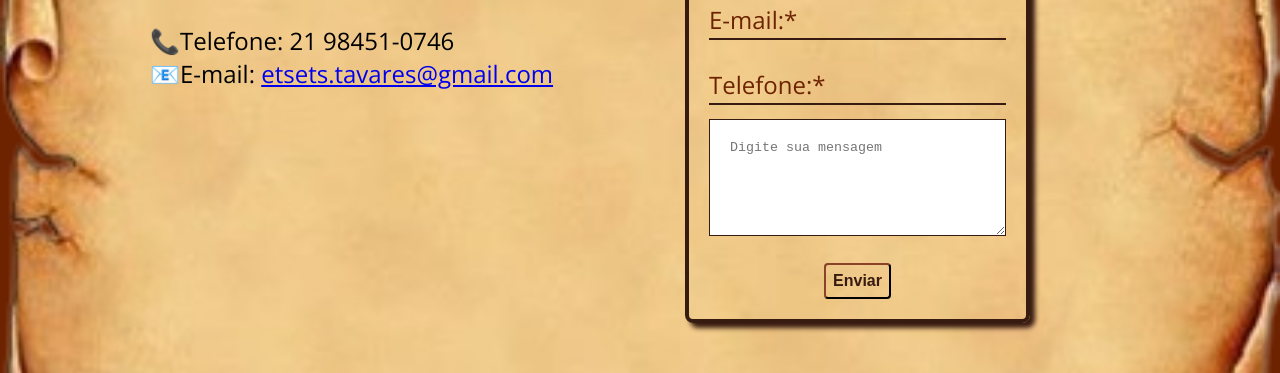
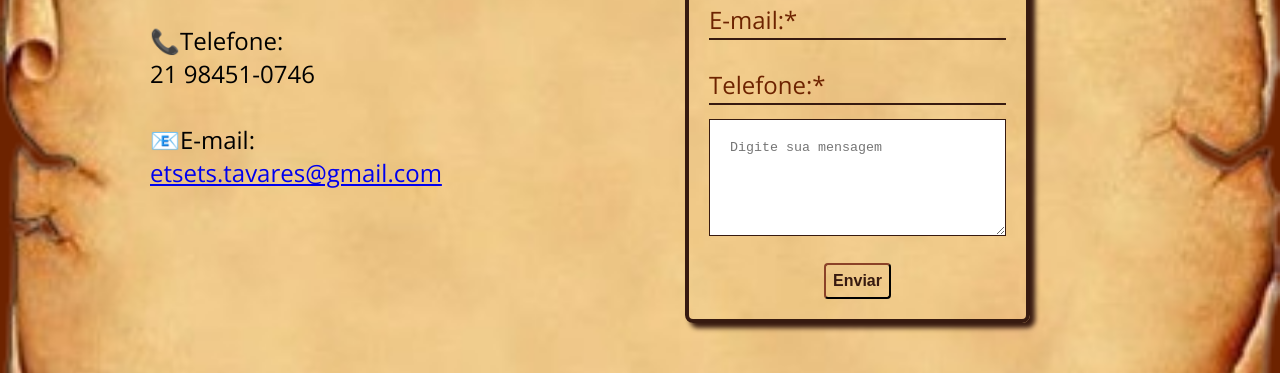
Before and after one commit to etsets2023/elainedeveloper, a plain HTML site: page index.html in a window 1280 px wide. Shown: the part 3750-4123 px from the top of the page. Drawn offline with nearby package versions, Linux system fonts and the light colour scheme; a web font is replaced by a local one.

Commit message:
tamanhos

```diff
--- a/css/styles.css
+++ b/css/styles.css
@@ -467,7 +467,7 @@ h4{
     }
 
     #js img{
-        width: 35px;
+        width: 30px;
     }
 
     .container{
--- a/index.html
+++ b/index.html
@@ -124,8 +124,8 @@
                     <a href="https://wa.me/5521984510746?text=Ol%C3%A1%2C+desejo+informa%C3%A7%C3%A3o+sobre+seu+trabalho+de+desenvolvimento+de+sites." target="_blank"><img style="width: 110px; margin-top: 8px; margin-left: -30px;" src="./assets/whatsapp-logo-sem-fundo.png" alt=""></a>
                 </div>
                 <div class="redes2">
-                    <p>📞Telefone: 21 98451-0746</p>
-                    <p>📧E-mail: <a href="mailto:ela.tavares2020@gmail.com" target="_blank">etsets.tavares@gmail.com</a></p>
+                    <p>📞Telefone: <br>21 98451-0746</p>   <br>
+                    <p>📧E-mail: <br><a href="mailto:ela.tavares2020@gmail.com" target="_blank">etsets.tavares@gmail.com</a></p>
                 </div>
             </div>
             <div class="formulario">
```
